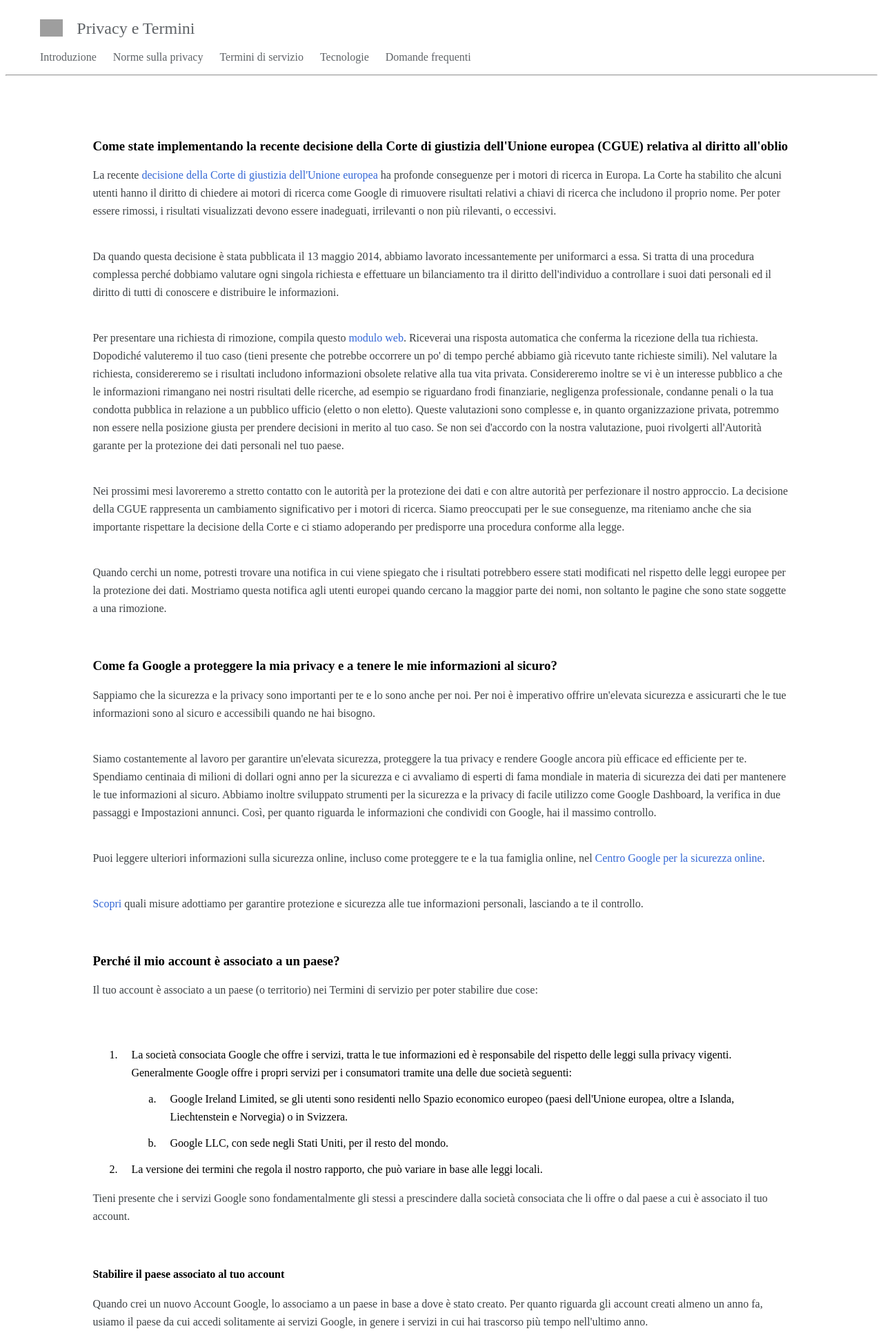
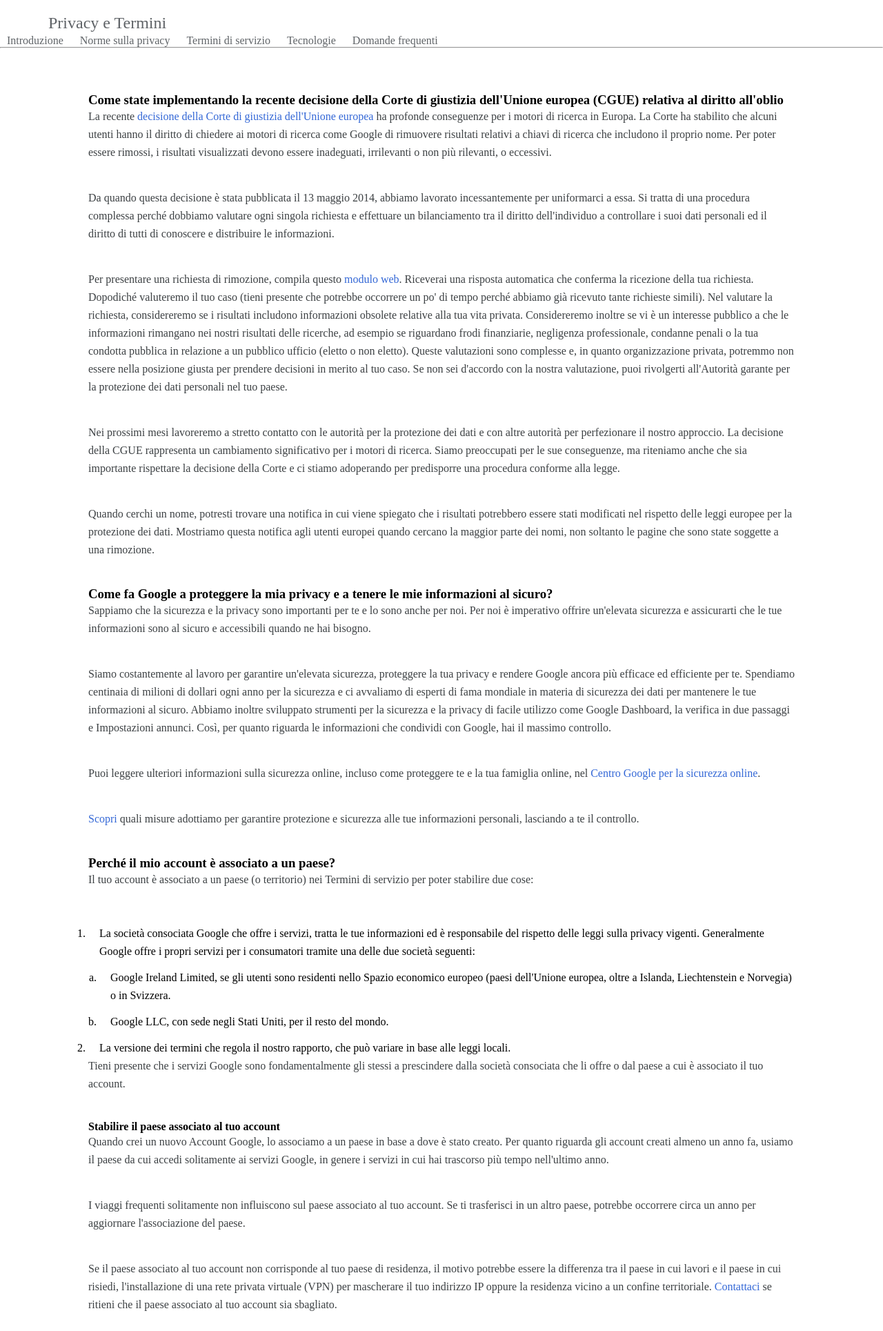
Before and after one commit to scollo26/php-google-faq, a PHP site: page / in a window 1280 px wide. Shown: the top 1929 px of the page at 69% size. Run offline with PHP 8.4, Linux system fonts and the light colour scheme; grey boxes are pictures that could not be loaded.

Commit message:
modifica css

```diff
--- a/css/style.css
+++ b/css/style.css
@@ -1,4 +1,4 @@
-html{
+*{
     margin: 0;
     padding: 0;
     box-sizing: border-box;
```
